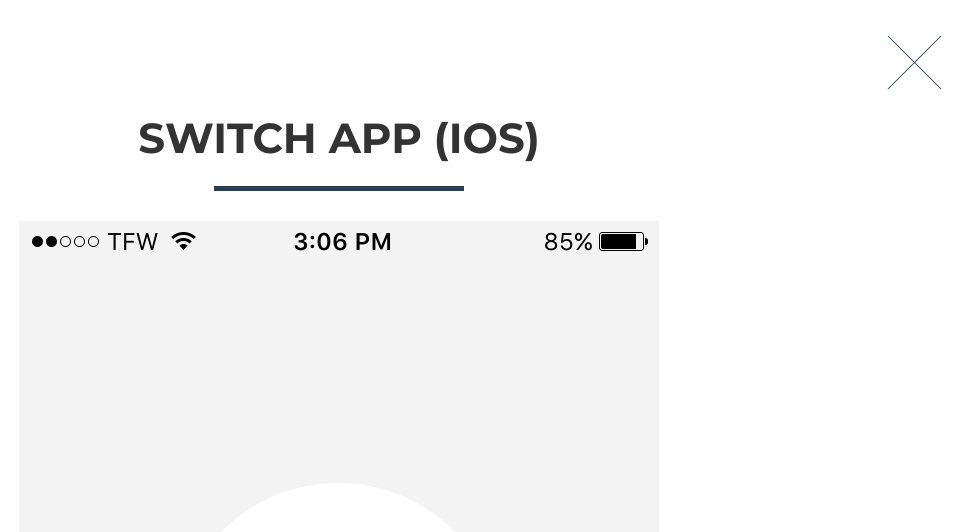
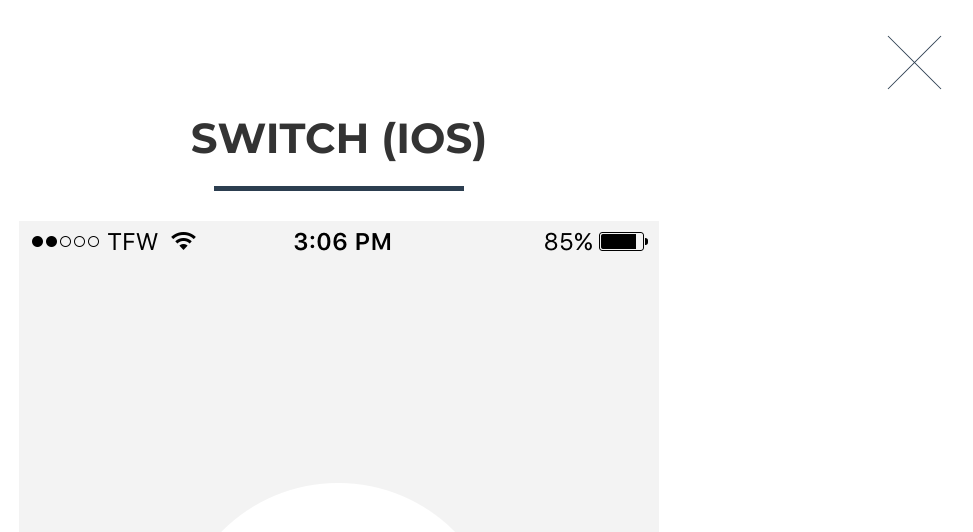
Before and after one commit to editorabruno/editorabruno.github.io, a website: page index.html in a window 1280 px wide. Both pictures are taken after a click on the link 640 px from the left and 679 px from the top of the page. Shown: the top 532 px of the page, without its empty margins (301-1274 px from the left). Drawn offline with nearby package versions, Linux system fonts and the light colour scheme; some packages are replaced by stand-ins of ours; a script that the page names is missing.

```diff
--- a/index.html
+++ b/index.html
@@ -202,6 +202,8 @@
                         <img src="images/silogo.png" class="img-responsive" alt="">
                     </a>
                 </div>
+
+   *Other projects avaliable upon request
 
             <!-- SheWorx -->
 <!--                <div class="col-sm-4 portfolio-item">
@@ -1142,7 +1144,7 @@
                 <div class="row">
                     <div class="col-lg-8 col-lg-offset-2">
                         <div class="modal-body">
-                            <h2>Switch App (iOS)</h2>
+                            <h2>Switch (iOS)</h2>
                             <hr class="star-primary">
                             <img src="images/portfolio/switch_iOS.png" class="img-responsive img-centered" alt="">
 
```
